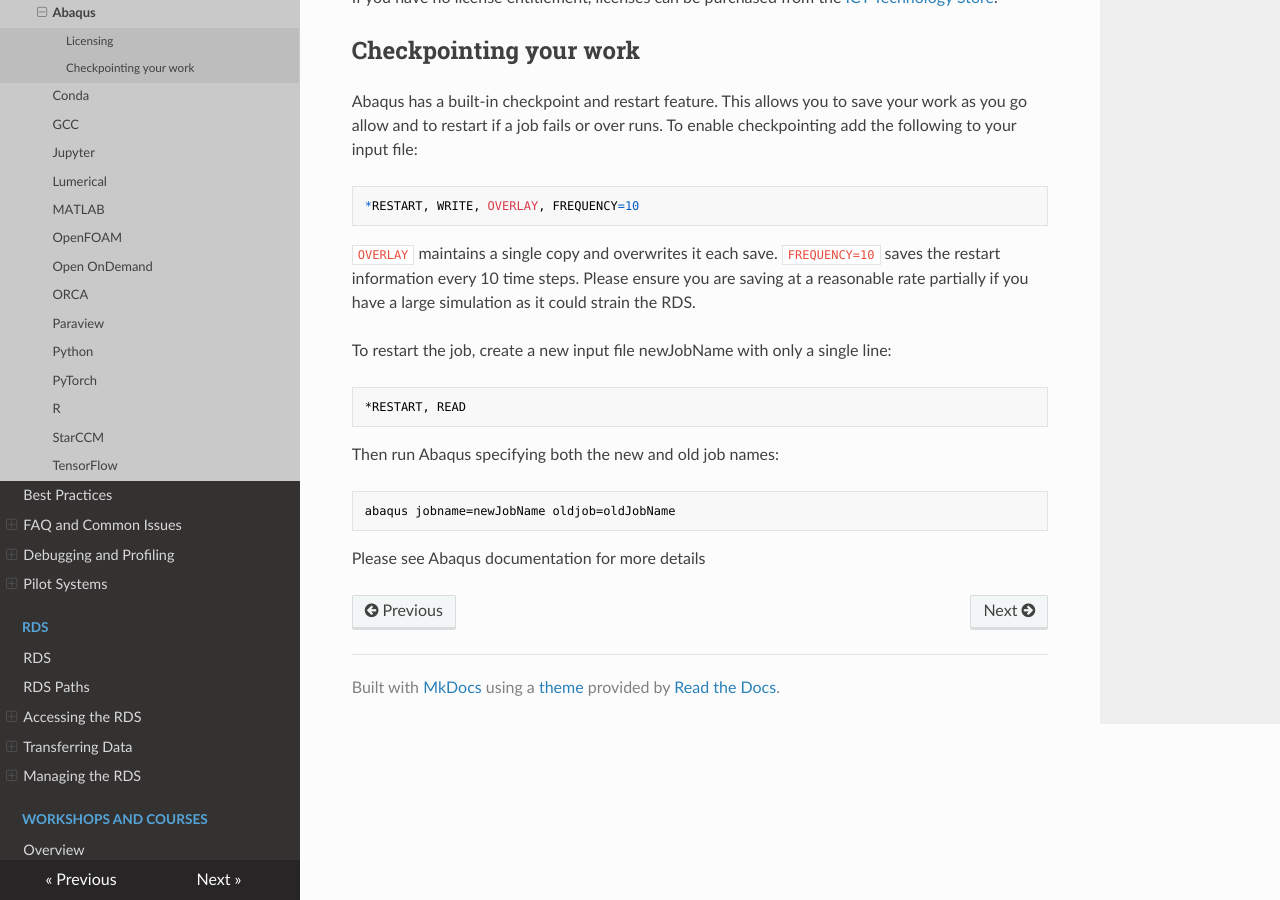
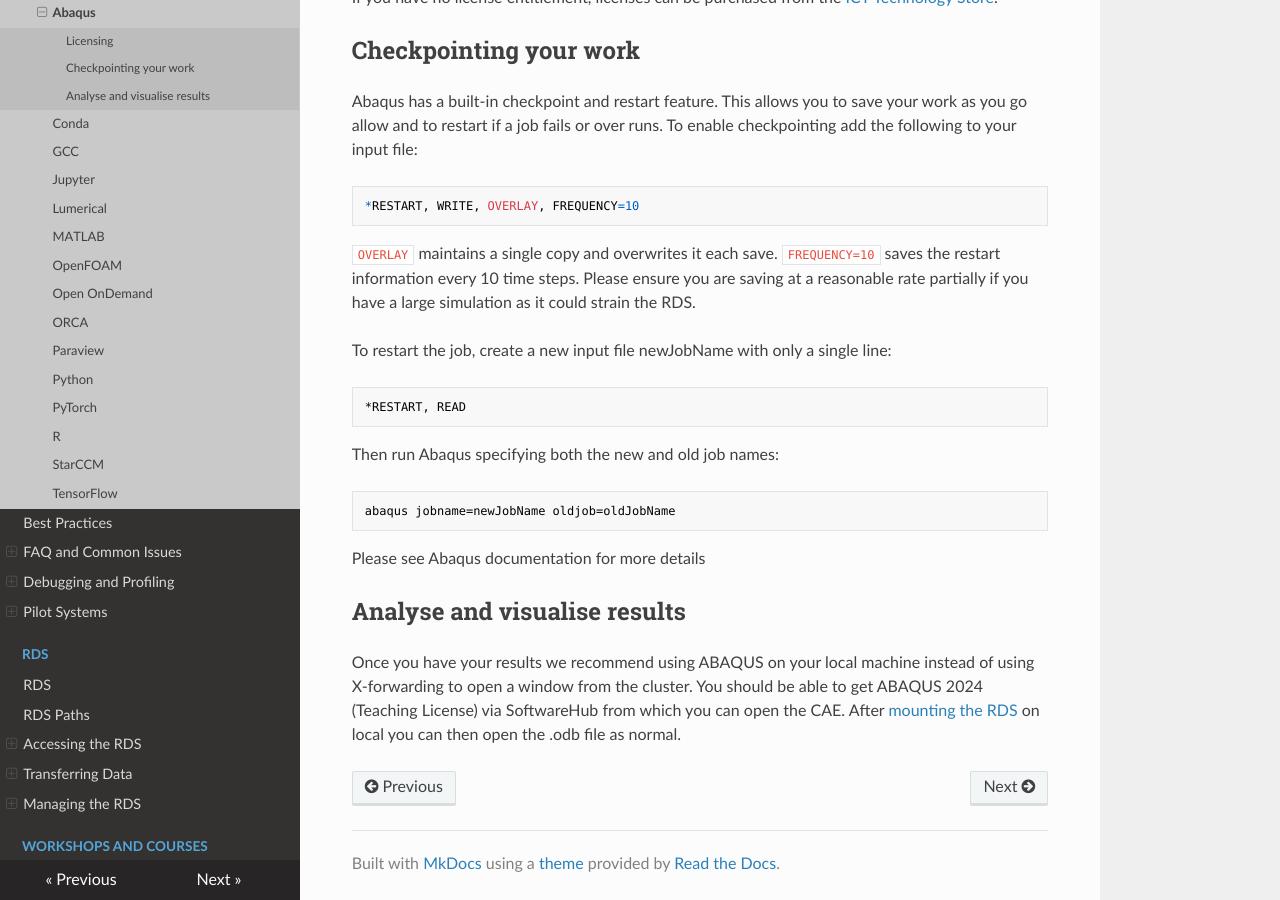
Before and after one commit to ImperialCollegeLondon/icl-rcs-user-guide, an MkDocs documentation site: the page built from docs/hpc/applications/guides/abaqus.md, in a window 1280 px wide and 900 px high, scrolled down 528 px. Built offline with MkDocs 1.6.1, drawn with Linux system fonts in a browser that asks for light colours; nearby versions of some CDN libraries.

Commit message:
Abaque vis (#49)
* Abaque vis

* Update docs/hpc/applications/guides/abaqus.md

---------

Co-authored-by: dithwick <46924962+dithwick@users.noreply.github.com>

````diff
--- a/docs/hpc/applications/guides/abaqus.md
+++ b/docs/hpc/applications/guides/abaqus.md
@@ -37,3 +37,7 @@ abaqus jobname=newJobName oldjob=oldJobName
 ```
 
 Please see Abaqus documentation for more details
+
+## Analyse and visualise results
+
+Once you have your results we recommend using ABAQUS on your local machine instead of using X-forwarding to open a window from the cluster. You should be able to get ABAQUS 2024 (Teaching License) via SoftwareHub from which you can open the CAE.  After [mounting the RDS](../../../rds/access/index.md) on local you can then open the .odb file as normal.
````
